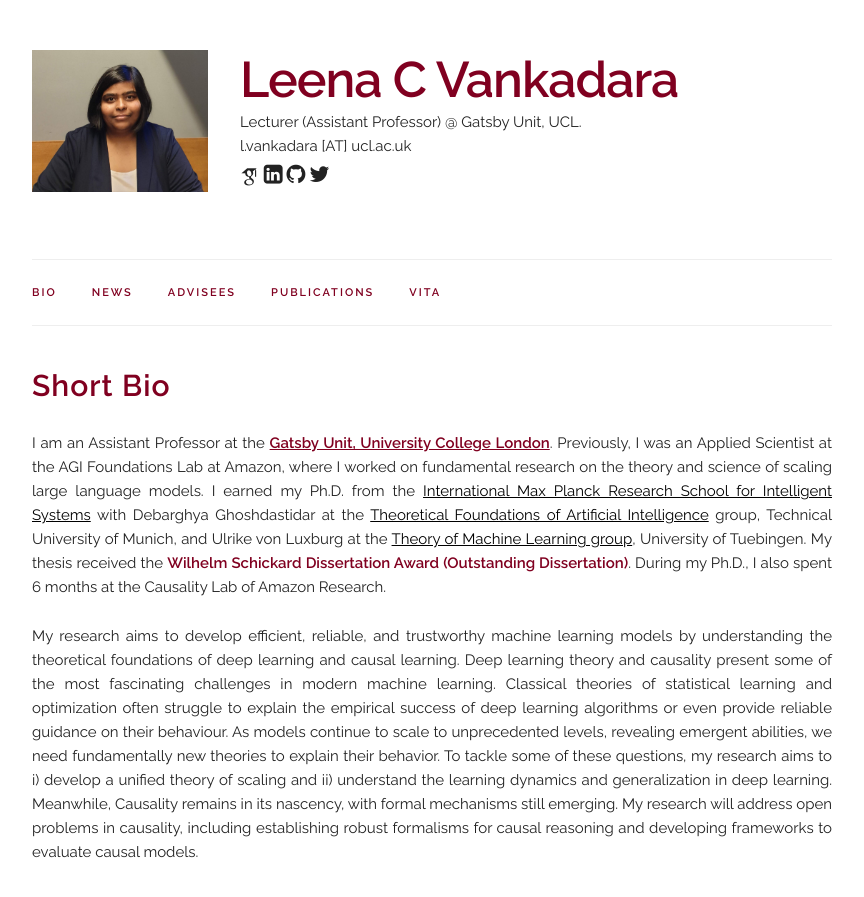
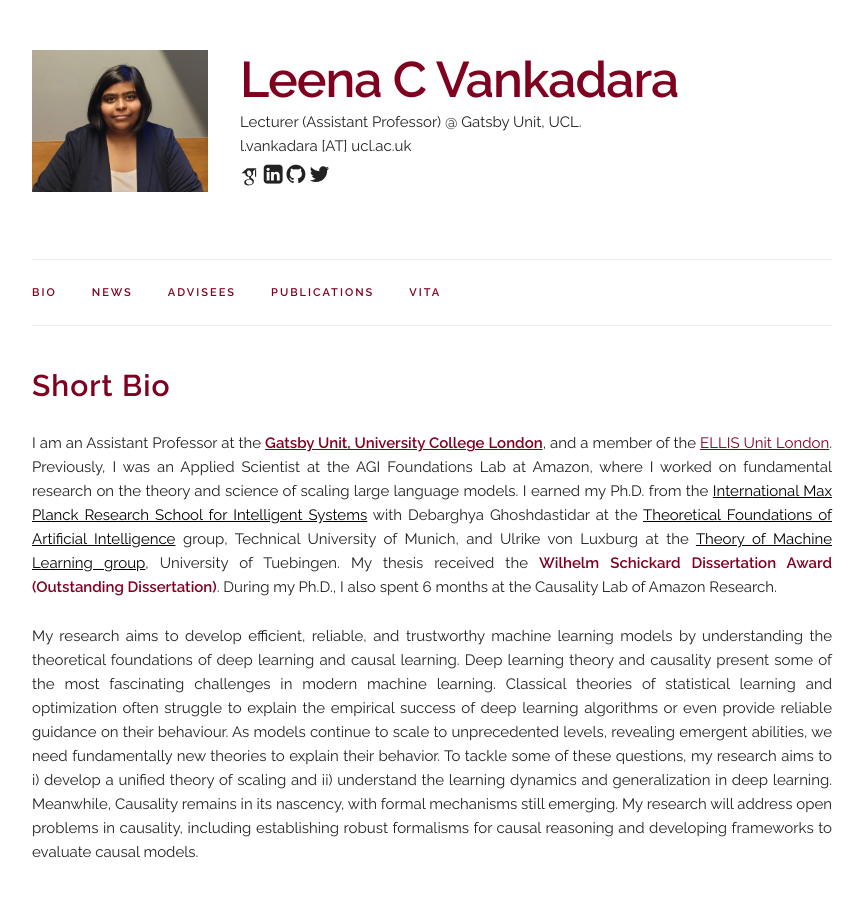
Before and after one commit to leenachennuru/leenacvankadara.com, a Jekyll site: the page built from index.html, in a window 1280 px wide and 900 px high. Shown: the top 897 px of the window, without its empty margins (208-1072 px from the left). Built offline with Jekyll 4.4.1, drawn with Linux system fonts in a browser that asks for light colours; some web fonts are replaced; some of the changed text lies outside the part shown.

Commit message:
Note ELLIS Unit London membership in bio and vitae
Co-Authored-By: Claude Opus 5 <noreply@anthropic.com>

```diff
--- a/_data/experience.yaml
+++ b/_data/experience.yaml
@@ -3,7 +3,7 @@ experiences:
 - place: "Gatsby Unit, UCL"
   time: "Starting Feb 2025"
   title: "Lecturer (Assistant Professor)"
-  subtitle: ""
+  subtitle: "Member, ELLIS Unit London"
   category: "work"
 
 - place: "Amazon Research"
--- a/index.html
+++ b/index.html
@@ -22,7 +22,7 @@ title: Home
     <!-- My broad interests lie in understanding the limits of learning by trying to answer questions such as when is learning possible and when is it not? Such questions are particularly interesting when posed in constrained settings, for instance, constraints on computational complexity or adversarial robustness. Understanding such fundamental limits foster the design of provably efficient and reliable Machine learning methods. -->
 
     <p style="text-align: justify;">
-      I am an Assistant Professor at the <a style="color: #800020;" href="https://www.ucl.ac.uk/gatsby/people" target="_blank"><b>Gatsby Unit, University College London</b></a>. Previously, I was an Applied Scientist at the AGI Foundations Lab at Amazon, where I worked on fundamental research on the theory and science of scaling large language models.
+      I am an Assistant Professor at the <a style="color: #800020;" href="https://www.ucl.ac.uk/gatsby/people" target="_blank"><b>Gatsby Unit, University College London</b></a>, and a member of the <a style="color: #800020;" href="https://ucl-ellis.github.io/" target="_blank">ELLIS Unit London</a>. Previously, I was an Applied Scientist at the AGI Foundations Lab at Amazon, where I worked on fundamental research on the theory and science of scaling large language models.
       I earned my Ph.D. from the
       <a style="color: #000000;" href="https://imprs.is.mpg.de/" target="_blank">International Max Planck Research School for Intelligent Systems</a> with Debarghya Ghoshdastidar at the
       <a style="color: #000000;" href="https://www.cs.cit.tum.de/tfai/home/" target="_blank">Theoretical Foundations of Artificial Intelligence</a> group, Technical University of Munich,
```
Also changed, not shown: 1 other file.
